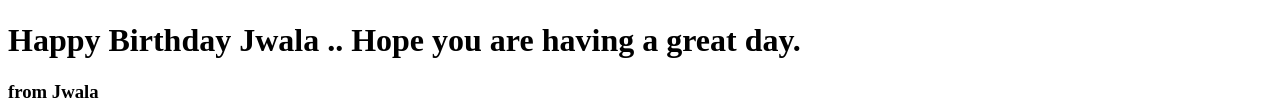
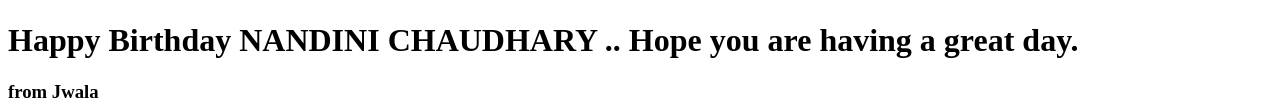
Before and after one commit to jwalapc/jwalapc.github.io, a plain HTML site: page new.html in a window 1280 px wide. Shown: the part 311-423 px from the top of the page. Drawn offline with Linux system fonts and the light colour scheme.

Commit message:
Update new.html

```diff
--- a/new.html
+++ b/new.html
@@ -34,7 +34,7 @@
 <div class="birthday-card">
 
     <img src="https://image.freepik.com/free-vector/surprise-theme-happy-birthday-card-illustration_1344-199.jpg"  alt="Birthday image">
-    <h1>Happy Birthday Jwala .. Hope you are having a great day.</h1>
+    <h1>Happy Birthday NANDINI CHAUDHARY .. Hope you are having a great day.</h1>
 
     <h3>from Jwala</h3>
 
```
